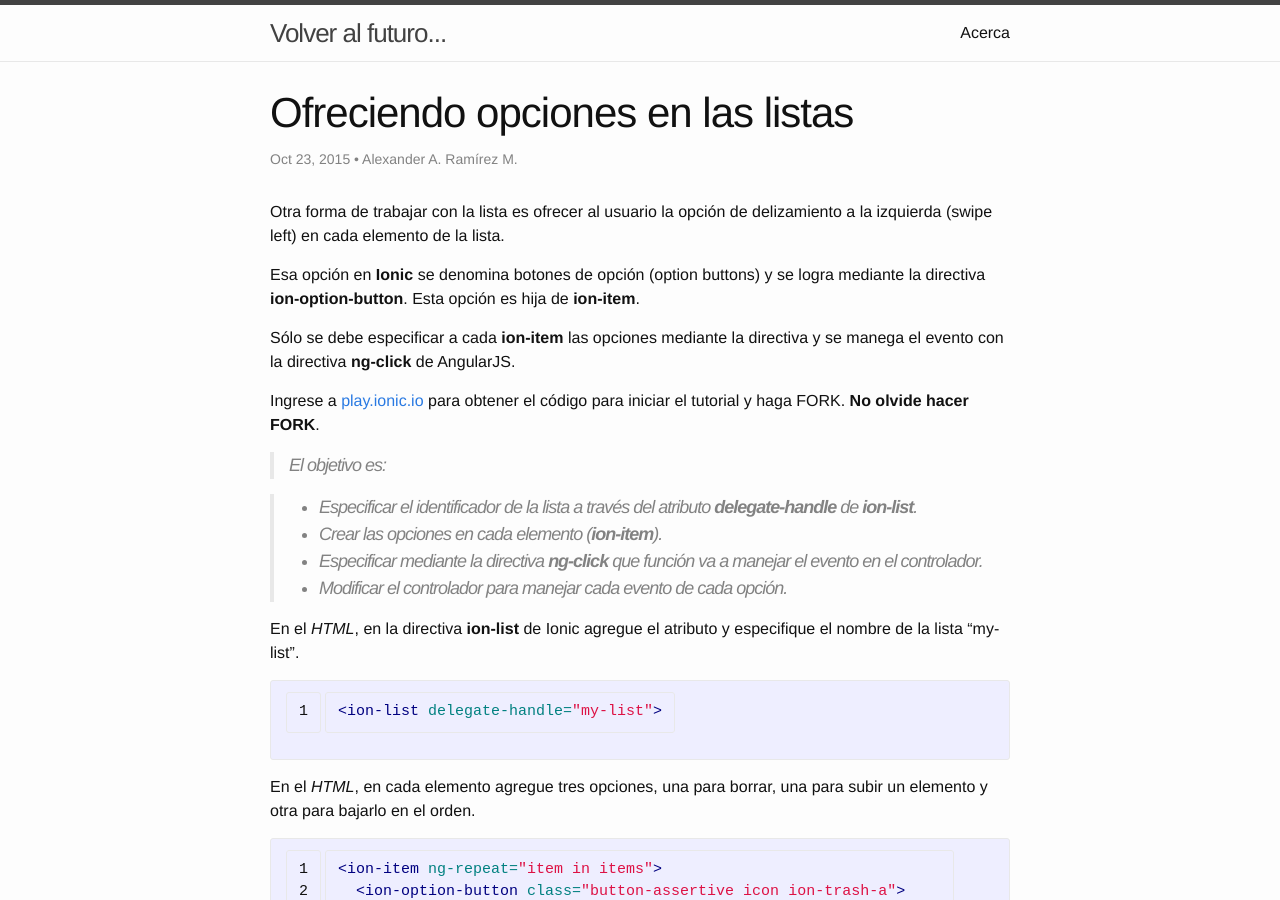
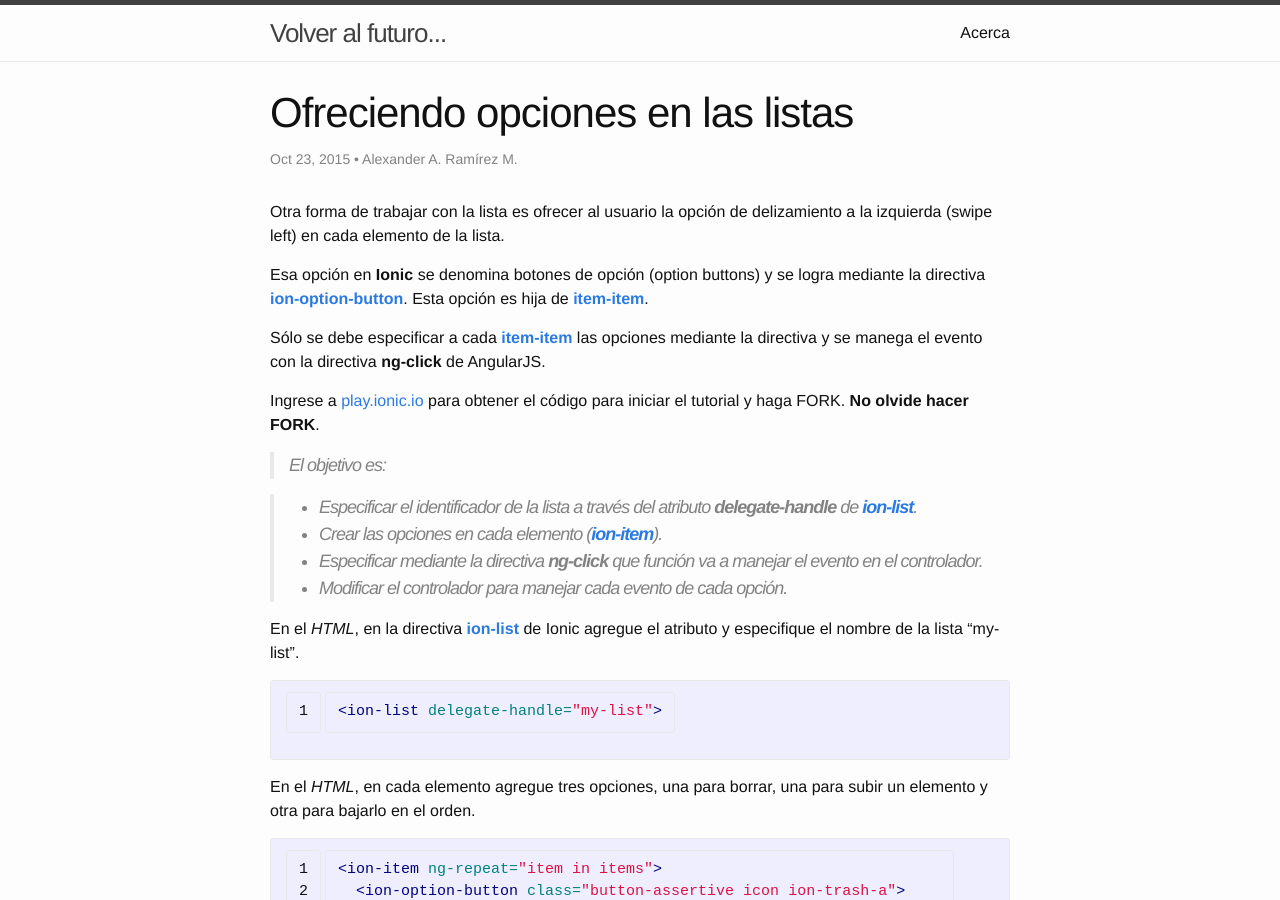
Before and after one commit to aaramirez/aaramirez.github.io, a Jekyll site: the page built from _posts/desarrollos/ionic/2015-10-23-botones-opcion.markdown, in a window 1280 px wide and 900 px high. Built offline with Jekyll 4.4.1, drawn with Linux system fonts in a browser that asks for light colours.

Commit message:
Opciones en una lista

```diff
--- a/_posts/desarrollos/ionic/2015-10-23-botones-opcion.markdown
+++ b/_posts/desarrollos/ionic/2015-10-23-botones-opcion.markdown
@@ -5,21 +5,21 @@ categories: ionic angularjs cordova tutorial
 ---
 Otra forma de trabajar con la lista es ofrecer al usuario la opción de delizamiento a la izquierda (swipe left) en cada elemento de la lista.
 
-Esa opción en __Ionic__ se denomina botones de opción  (option buttons) y se logra mediante la directiva __ion-option-button__. Esta opción es hija de __ion-item__.
+Esa opción en __Ionic__ se denomina botones de opción  (option buttons) y se logra mediante la directiva [__ion-option-button__][4]. Esta opción es hija de [__item-item__][6].
 
-Sólo se debe especificar a cada __ion-item__ las opciones mediante la directiva y se manega el evento con la directiva __ng-click__ de AngularJS.
+Sólo se debe especificar a cada [__item-item__][6] las opciones mediante la directiva y se manega el evento con la directiva __ng-click__ de AngularJS.
 
 Ingrese a [play.ionic.io][1] para obtener el código para iniciar el tutorial y haga FORK. __No olvide hacer FORK__.
 
   > El objetivo es:
 
-  > - Especificar el identificador de la lista a través del atributo __delegate-handle__ de __ion-list__.
-  > - Crear las opciones en cada elemento (__ion-item__).
+  > - Especificar el identificador de la lista a través del atributo __delegate-handle__ de [__ion-list__][3].
+  > - Crear las opciones en cada elemento ([__ion-item__][6]).
   > - Especificar mediante la directiva __ng-click__ que función va a manejar el evento en el controlador.
   > - Modificar el controlador para manejar cada evento de cada opción.
 
 
-En el *HTML*, en la directiva __ion-list__ de Ionic agregue el atributo y especifique el nombre de la lista "my-list".
+En el *HTML*, en la directiva [__ion-list__][3] de Ionic agregue el atributo y especifique el nombre de la lista "my-list".
 
 {% highlight html linenos %}
 <ion-list delegate-handle="my-list">
@@ -87,7 +87,7 @@ Ahora vamos a cerrar el menú de opciones cada vez que se haga click a alguna op
   };
 {% endhighlight %}
 
-Ahora puede observar que una vez que desliza el menú a la izquierda y luego escoge una opción, el menú se cierra. Esto se logra utilizando el método *closeOptionButtons*. Se usa el servicio __$ionicListDelegate__, se obtiene el identificador (*handle*) de la lista. Fíjese que el nombre es el que definimos en el *HTML* ('my-list').
+Ahora puede observar que una vez que desliza el menú a la izquierda y luego escoge una opción, el menú se cierra. Esto se logra utilizando el método *closeOptionButtons*. Se usa el servicio [__$ionicListDelegate__][5], se obtiene el identificador (*handle*) de la lista. Fíjese que el nombre es el que definimos en el *HTML* ('my-list').
 
 Ahora falta ejecutar la acción correspondiente en cada controlador.
 
@@ -133,3 +133,4 @@ Puede verificar el [resultado final][2] si lo desea.
 [3]: http://ionicframework.com/docs/api/directive/ionList/ "ion-list"
 [4]: http://ionicframework.com/docs/api/directive/ionOptionButton/ "ion-option-button"
 [5]: http://ionicframework.com/docs/api/service/$ionicListDelegate/ "$ionicListDelegate"
+[6]: http://ionicframework.com/docs/api/directive/ionItem/ "ion-item"
```
